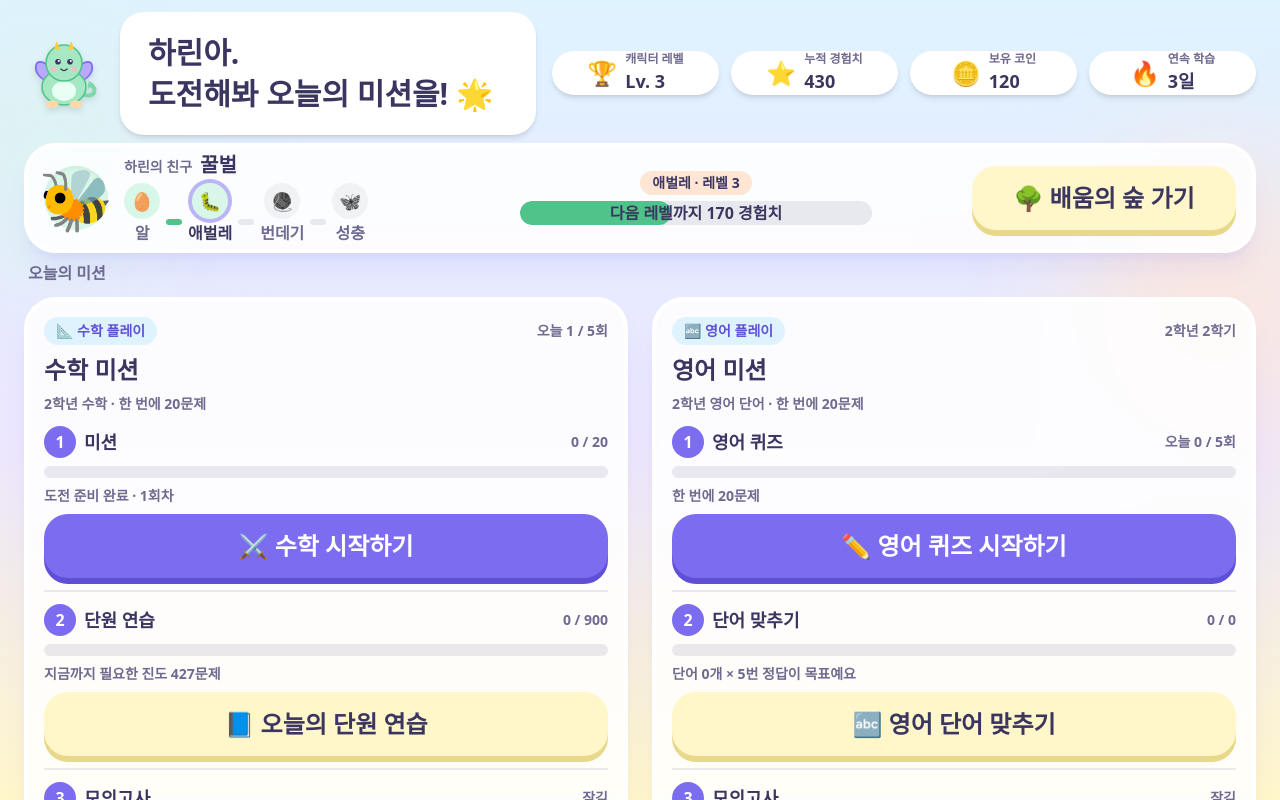
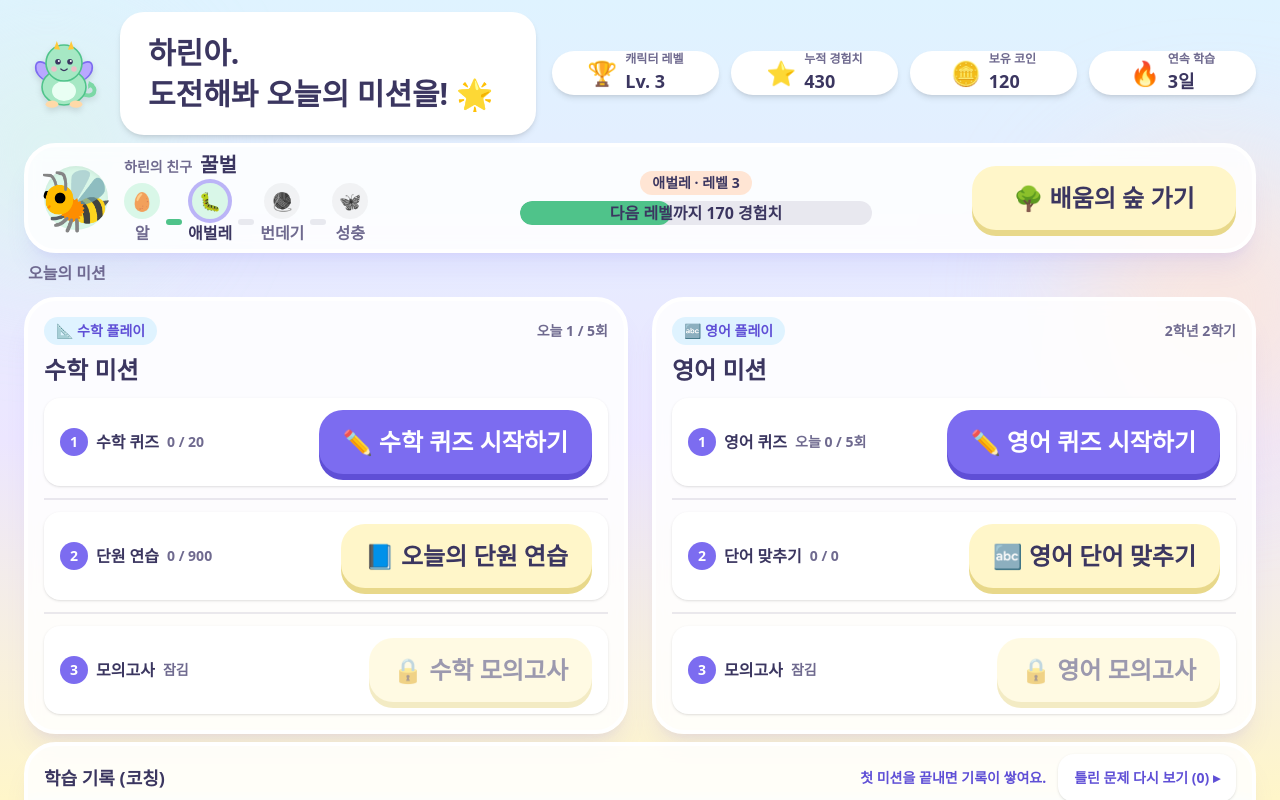
Before and after one commit to pograkbg/daily-level-up, a Next.js app: page / in a window 1280 px wide. Shown: the top 800 px of the page. Built offline with nearby package versions, Linux system fonts and the light colour scheme.

Commit message:
수학 줄을 수학 퀴즈로 맞춤 (영어 퀴즈와 통일)

```diff
--- a/src/components/home/EnglishPlayCard.tsx
+++ b/src/components/home/EnglishPlayCard.tsx
@@ -14,7 +14,7 @@ interface EnglishPlayCardProps {
 }
 
 /** 영어 박스 (2학년 이상): 1 영어 퀴즈 · 2 단어 맞추기 · 3 모의고사 */
-export function EnglishPlayCard({ summary, dailyUsed, dailyMax, grade, englishProgress }: EnglishPlayCardProps) {
+export function EnglishPlayCard({ summary, dailyUsed, dailyMax, englishProgress }: EnglishPlayCardProps) {
   const open = summary.filter((s) => s.unlocked);
   const current = open[open.length - 1] ?? summary[0];
   const quizDone = dailyUsed >= dailyMax;
@@ -79,7 +79,6 @@ export function EnglishPlayCard({ summary, dailyUsed, dailyMax, grade, englishPr
     <SubjectBox
       badge="🔤 영어 플레이"
       title="영어 미션"
-      caption={`${grade}학년 영어 단어 · 한 번에 20문제`}
       count={`${englishProgress.grade}학년 ${englishProgress.semester}학기`}
       rows={[row1, row2, row3]}
     />
--- a/src/components/home/MissionHero.tsx
+++ b/src/components/home/MissionHero.tsx
@@ -15,7 +15,7 @@ interface MissionHeroProps {
 }
 
 /** 수학 박스 (2학년 이상): 1 미션 · 2 단원 연습 · 3 모의고사 */
-export function MissionHero({ mission, attempts, grade, semester }: MissionHeroProps) {
+export function MissionHero({ mission, attempts, semester }: MissionHeroProps) {
   const missionPercent = getMissionProgressPercent(mission);
   const inProgress = mission.solvedCount > 0 && mission.status !== "rewarded";
   const semesterPercent = semester.target > 0 ? Math.min(100, Math.round((semester.solved / semester.target) * 100)) : 0;
@@ -23,7 +23,7 @@ export function MissionHero({ mission, attempts, grade, semester }: MissionHeroP
 
   const row1: RowProps = {
     no: 1,
-    title: "미션",
+    title: "수학 퀴즈",
     meta: `${mission.solvedCount} / ${mission.totalQuestions}`,
     percent: missionPercent,
     barLabel: `미션 진행률 ${missionPercent}%`,
@@ -31,7 +31,7 @@ export function MissionHero({ mission, attempts, grade, semester }: MissionHeroP
     note: `${MISSION_STATUS_LABEL[mission.status]} · ${mission.attemptNo}회차`,
     action: (
       <Link href="/mission" className={buttonClassName()}>
-        {inProgress ? "▶ 이어서 풀기" : "⚔️ 수학 시작하기"}
+        {inProgress ? "▶ 수학 퀴즈 이어서 풀기" : "✏️ 수학 퀴즈 시작하기"}
       </Link>
     ),
   };
@@ -70,7 +70,6 @@ export function MissionHero({ mission, attempts, grade, semester }: MissionHeroP
     <SubjectBox
       badge="📐 수학 플레이"
       title={MISSION_TITLE}
-      caption={`${grade}학년 수학 · 한 번에 20문제`}
       count={`오늘 ${attempts.started} / ${attempts.max}회`}
       rows={[row1, row2, row3]}
     />
--- a/src/components/home/SubjectBox.tsx
+++ b/src/components/home/SubjectBox.tsx
@@ -1,6 +1,5 @@
 import type { ReactNode } from "react";
 import { Card } from "@/components/ui/Card";
-import { ProgressBar } from "@/components/ui/ProgressBar";
 
 /** 한 줄(1 · 2 · 3)의 내용 */
 export interface RowProps {
@@ -22,13 +21,11 @@ export interface RowProps {
 export function SubjectBox({
   badge,
   title,
-  caption,
   count,
   rows,
 }: {
   badge: string;
   title: string;
-  caption: string;
   count: string;
   rows: [RowProps, RowProps, RowProps];
 }) {
@@ -40,7 +37,6 @@ export function SubjectBox({
           <span className="text-sm font-bold text-ink-soft">{count}</span>
         </div>
         <h2 className="text-2xl font-extrabold leading-snug text-ink">{title}</h2>
-        <p className="text-sm font-bold text-ink-soft">{caption}</p>
       </div>
 
       <Row {...rows[0]} />
@@ -52,22 +48,18 @@ export function SubjectBox({
   );
 }
 
-/** 한 줄: 번호, 제목, 수치 · 진행 막대 · 설명 · 버튼 (높이 고정) */
-function Row({ no, title, meta, percent, barLabel, barColor, note, action }: RowProps) {
+/** 한 줄 행: 번호 · 제목 · 수치 · 오른쪽 버튼 (한 줄에 모두 보입니다) */
+function Row({ no, title, meta, action }: RowProps) {
   return (
-    <div className="flex min-h-[9.5rem] flex-col gap-2">
-      <div className="flex items-center justify-between gap-3">
-        <span className="flex items-center gap-2">
-          <span className="flex h-8 w-8 items-center justify-center rounded-full bg-primary text-base font-extrabold text-white" aria-hidden>
-            {no}
-          </span>
-          <span className="text-lg font-extrabold text-ink">{title}</span>
+    <div className="flex items-center justify-between gap-3 rounded-2xl bg-white px-4 py-3 shadow-sm">
+      <div className="flex min-w-0 items-center gap-2">
+        <span className="flex h-7 w-7 shrink-0 items-center justify-center rounded-full bg-primary text-sm font-extrabold text-white" aria-hidden>
+          {no}
         </span>
-        <span className="text-sm font-bold text-ink-soft">{meta}</span>
+        <span className="truncate text-base font-extrabold text-ink">{title}</span>
+        <span className="truncate text-sm font-bold text-ink-soft">{meta}</span>
       </div>
-      <ProgressBar value={percent} label={barLabel} colorClass={barColor} heightClass="h-3" />
-      <p className="min-h-[1.25rem] text-sm font-bold text-ink-soft">{note}</p>
-      <div className="mt-auto">{action}</div>
+      <div className="shrink-0">{action}</div>
     </div>
   );
 }
```
